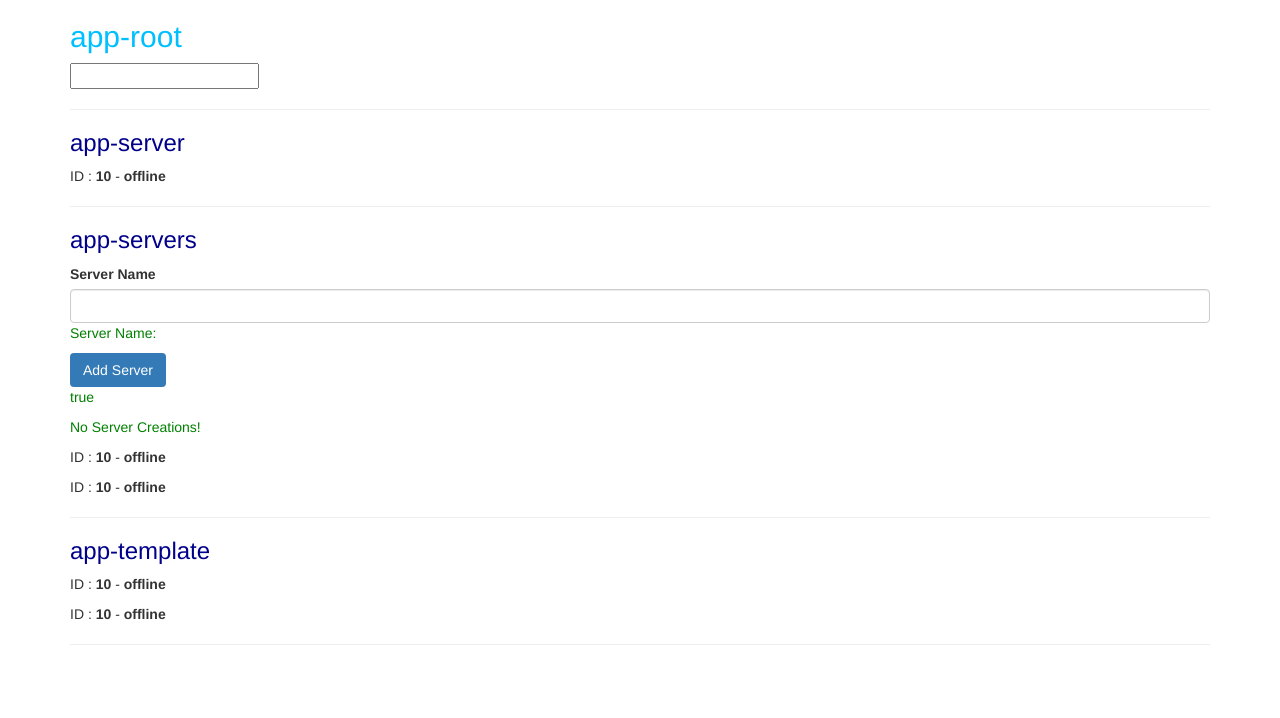
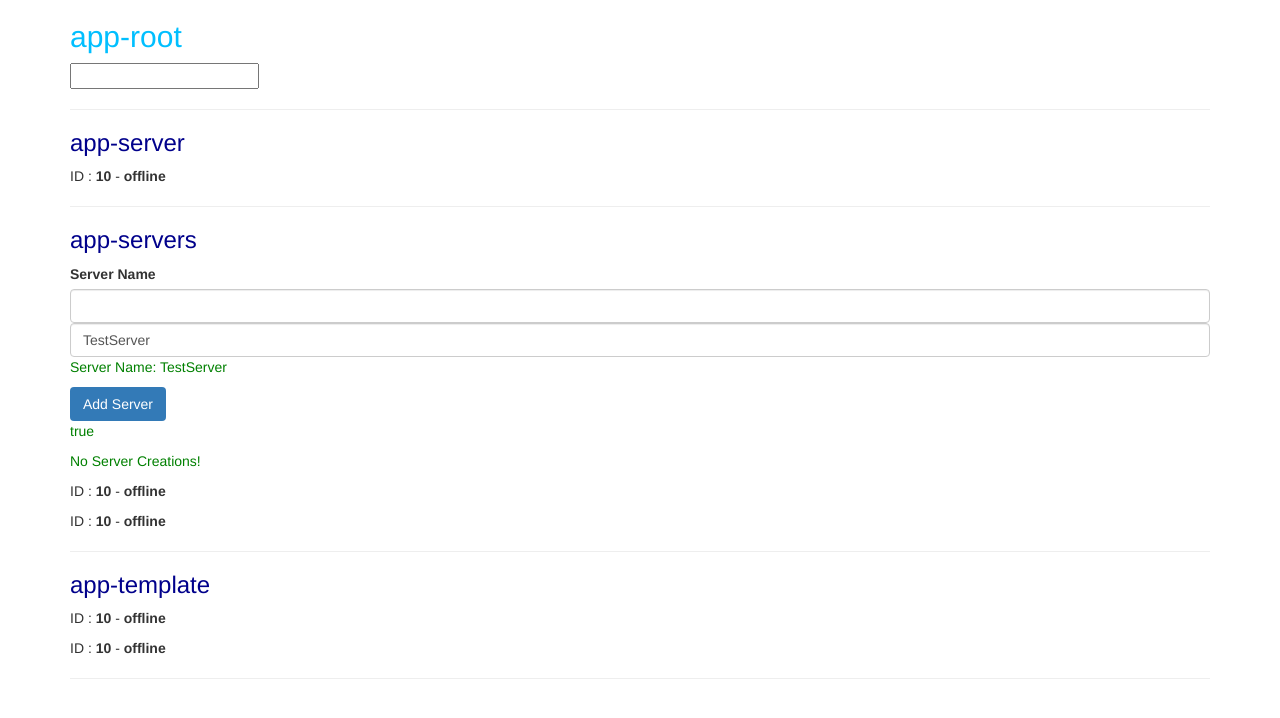
Before and after one commit to poyal/angular4-complete-guide, an Angular app: page / in a window 1280 px wide. Shown: the top 718 px of the page. Built offline with nearby package versions, Linux system fonts and the light colour scheme.

Commit message:
two way binding

```diff
--- a/src/app/servers/servers.component.html
+++ b/src/app/servers/servers.component.html
@@ -1,5 +1,6 @@
 <label>Server Name</label>
 <input type="text" class="form-control" (input)="onUpdateServerName($event)">
+<input type="text" class="form-control" [(ngModel)]="serverName" (input)="onCreateLog($event)">
 <p>Server Name: {{serverName}}</p>
 <button class="btn bg-primary"
         [disabled]="!allowNewServer"
--- a/src/app/servers/servers.component.ts
+++ b/src/app/servers/servers.component.ts
@@ -13,7 +13,7 @@ import {Component, OnInit} from '@angular/core';
 export class ServersComponent implements OnInit {
   allowNewServer = false;
   serverCreationStatus = 'No Server Creations!';
-  serverName = '';
+  serverName = 'TestServer';
 
   constructor() {
     setTimeout(() => {
@@ -32,4 +32,8 @@ export class ServersComponent implements OnInit {
   onUpdateServerName(event: Event) {
     this.serverName = (<HTMLInputElement>event.target).value;
   }
+
+  onCreateLog(event: Event) {
+    console.log((<HTMLInputElement>event.target).value);
+  }
 }
```
